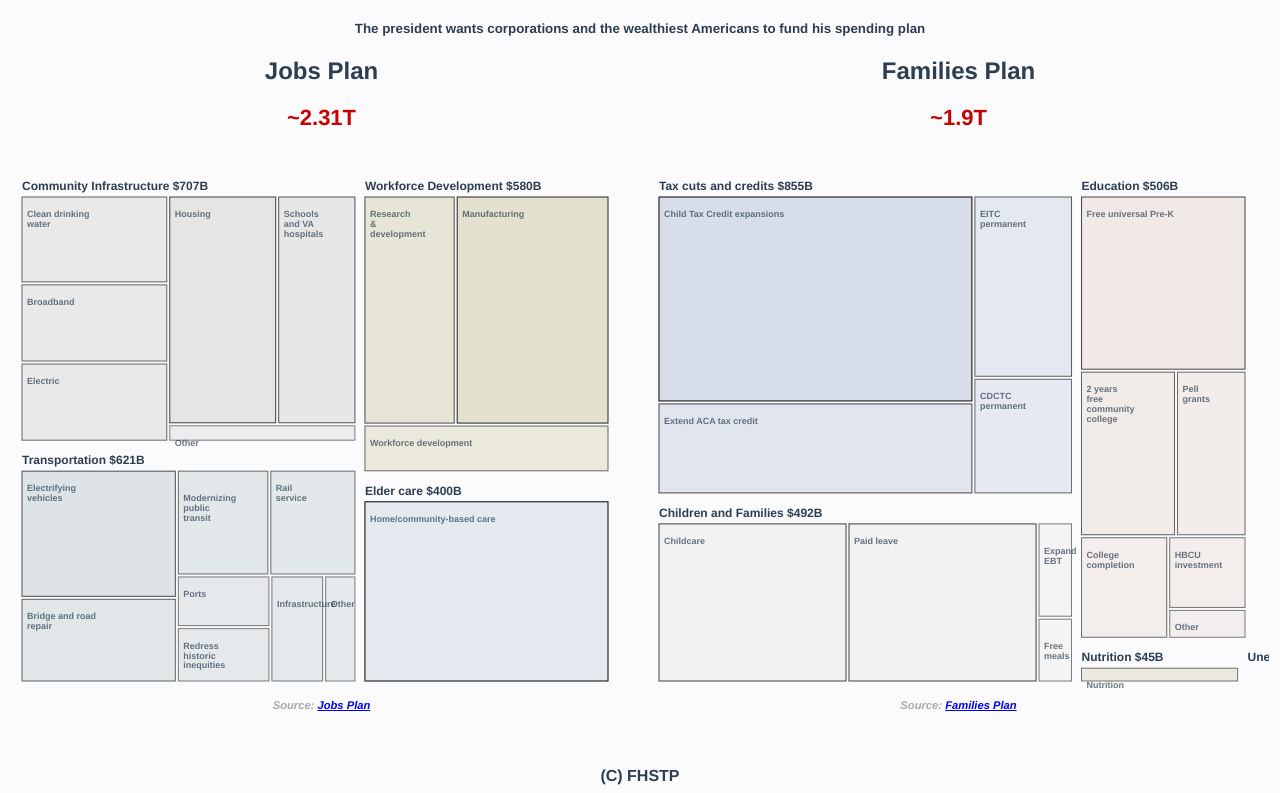
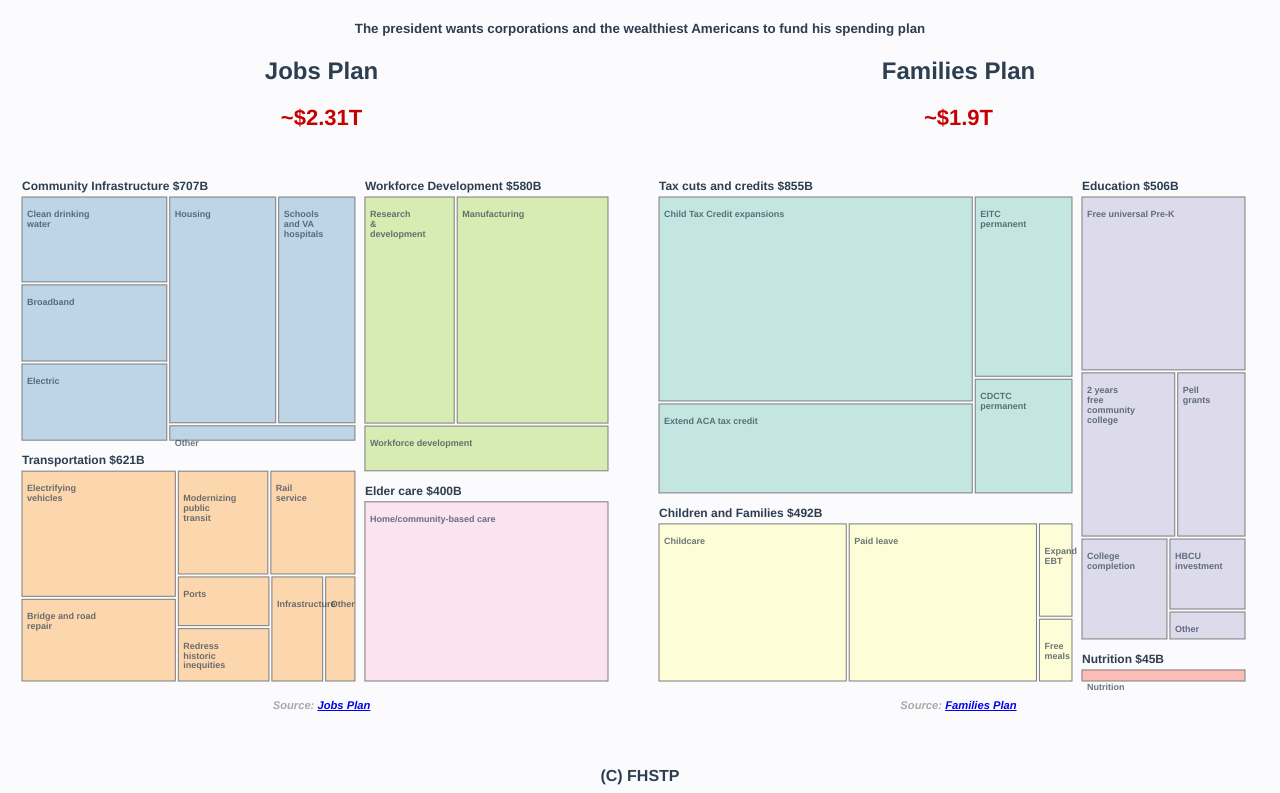
Before and after one commit to doomsayer2/Onboarding_DDJ_UseCase, a website built with Vite: page DDJ_Treemap_Rebuild/index.html in a window 1280 px wide. Shown: the part 61-854 px from the top of the page. Built offline with nearby package versions, Linux system fonts and the light colour scheme; what @antv/dw-analyzer, d3-v6-tip would draw is missing.

Commit message:
Update the colors and remove opacity for now as it is an unneeded attrbiute currently (refs #1).

```diff
--- a/DDJ_Treemap_Rebuild/index.html
+++ b/DDJ_Treemap_Rebuild/index.html
@@ -17,14 +17,14 @@
         <!-- <h4>•••</h4> -->
         <div class="cell">
           <h2>Jobs Plan</h2>
-          <span class="numberBig">~2.31T</span>
+          <span class="numberBig">~$2.31T</span>
           <div id="chart"></div>
           <span class="sourceInfo"><strong>Source:</strong> <a href="https://www.investopedia.com/what-s-in-joe-biden-s-usd2-trillion-american-jobs-plan-5120273">Jobs Plan</a></span>
         </div>
         <!-- <h4>•••</h4> -->
         <div class="cell">
           <h2>Families Plan</h2>
-          <span class="numberBig">~1.9T</span>
+          <span class="numberBig">~$1.9T</span>
           <div id="chart2"></div>
           <span class="sourceInfo"><strong>Source:</strong> <a href="https://www.crfb.org/blogs/whats-president-bidens-american-families-plan">Families Plan</a></span>
         </div>
--- a/DDJ_Treemap_Rebuild/src/data/usaFamiliesPlan.json
+++ b/DDJ_Treemap_Rebuild/src/data/usaFamiliesPlan.json
@@ -33,7 +33,7 @@
                 }
             ],
             "colname": "level2",
-            "color": "#d8dee9",
+            "color": "#8dd3c7",
             "total": 855
         },
         {
@@ -69,7 +69,7 @@
                 }
             ],
             "colname": "level2",
-            "color": "#efefef",
+            "color": "#ffffb3",
             "total": 492
         },
         {
@@ -119,7 +119,7 @@
                 }
             ],
             "colname": "level2",
-            "color": "#ede3de",
+            "color": "#bebada",
             "total": 506
         },
         {
@@ -134,23 +134,8 @@
                 }
             ],
             "colname": "level2",
-            "color": "#e0ddc6",
+            "color": "#fb8072",
             "total": 45
-        },
-        {
-            "name": "Unemployment insurance",
-            "children": [
-                {
-                    "name": "Unemployment insurance",
-                    "desc": "Automatically adjust the length and amount of unemployment insurance benefits workers can receive, depending on economic conditions.",
-                    "group": "education",
-                    "value": 2,
-                    "colname": "level3"
-                }
-            ],
-            "colname": "level2",
-            "color": "#d1dadd",
-            "total": 2
         }
     ],
     "name": "American Families Plan",
--- a/DDJ_Treemap_Rebuild/src/data/usaJobsPlan.json
+++ b/DDJ_Treemap_Rebuild/src/data/usaJobsPlan.json
@@ -47,7 +47,7 @@
                 }
             ],
             "colname": "level2",
-            "color": "#dedede",
+            "color": "#80b1d3",
             "total": 707
         },
         {
@@ -111,7 +111,7 @@
                 }
             ],
             "colname": "level2",
-            "color": "#d1dadd",
+            "color": "#fdb462",
             "total": 621
         },
         {
@@ -141,7 +141,7 @@
                 }
             ],
             "colname": "level2",
-            "color": "#e0ddc6",
+            "color": "#b3de69",
             "total": 580
         },
         {
@@ -156,7 +156,7 @@
                 }
             ],
             "colname": "level2",
-            "color": "#e5e9f0",
+            "color": "#fccde5",
             "total": 400
         }
     ],
--- a/DDJ_Treemap_Rebuild/src/treemap.js
+++ b/DDJ_Treemap_Rebuild/src/treemap.js
@@ -28,7 +28,7 @@ export const createTreemap = (
   const color = d3.scaleOrdinal().range(colorRange);
 
   // Opacity based on value
-  const opacity = d3.scaleLinear().range([0.5, 1]);
+  const opacity = d3.scaleLinear().range([0.2, 1]);
 
   // Append the svg object to the body of the page
   const svg = d3
@@ -76,7 +76,8 @@ export const createTreemap = (
     .attr('title', (d) => `The value: ${d.data.value}`)
     .style('stroke', 'black')
     .style('fill', (d) => color(d.parent.data.name))
-    .style('opacity', (d) => opacity(d.data.value));
+    // .style('opacity', (d) => opacity(d.data.value));
+    .style('opacity', 0.5);
 
   // Add Textlabels
   svg
```
